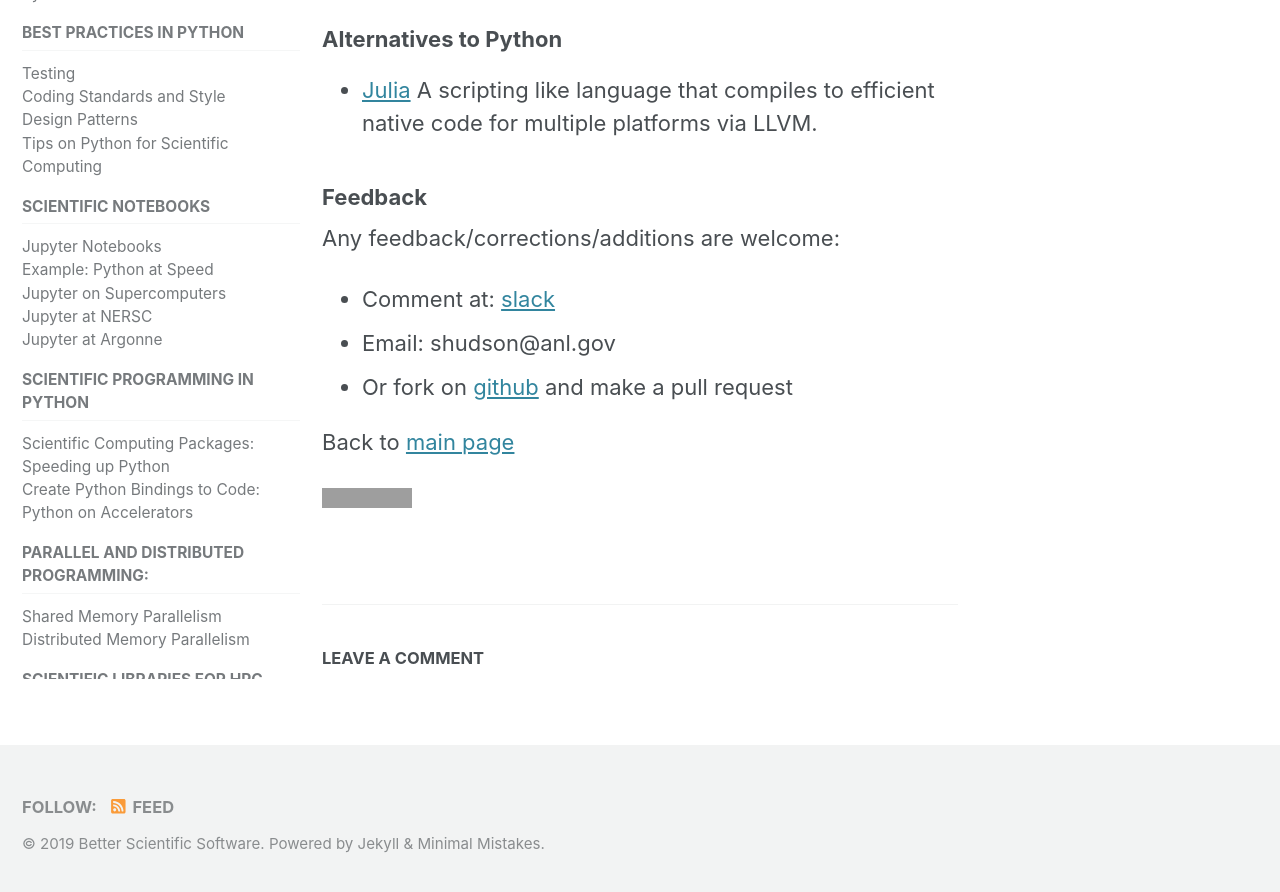
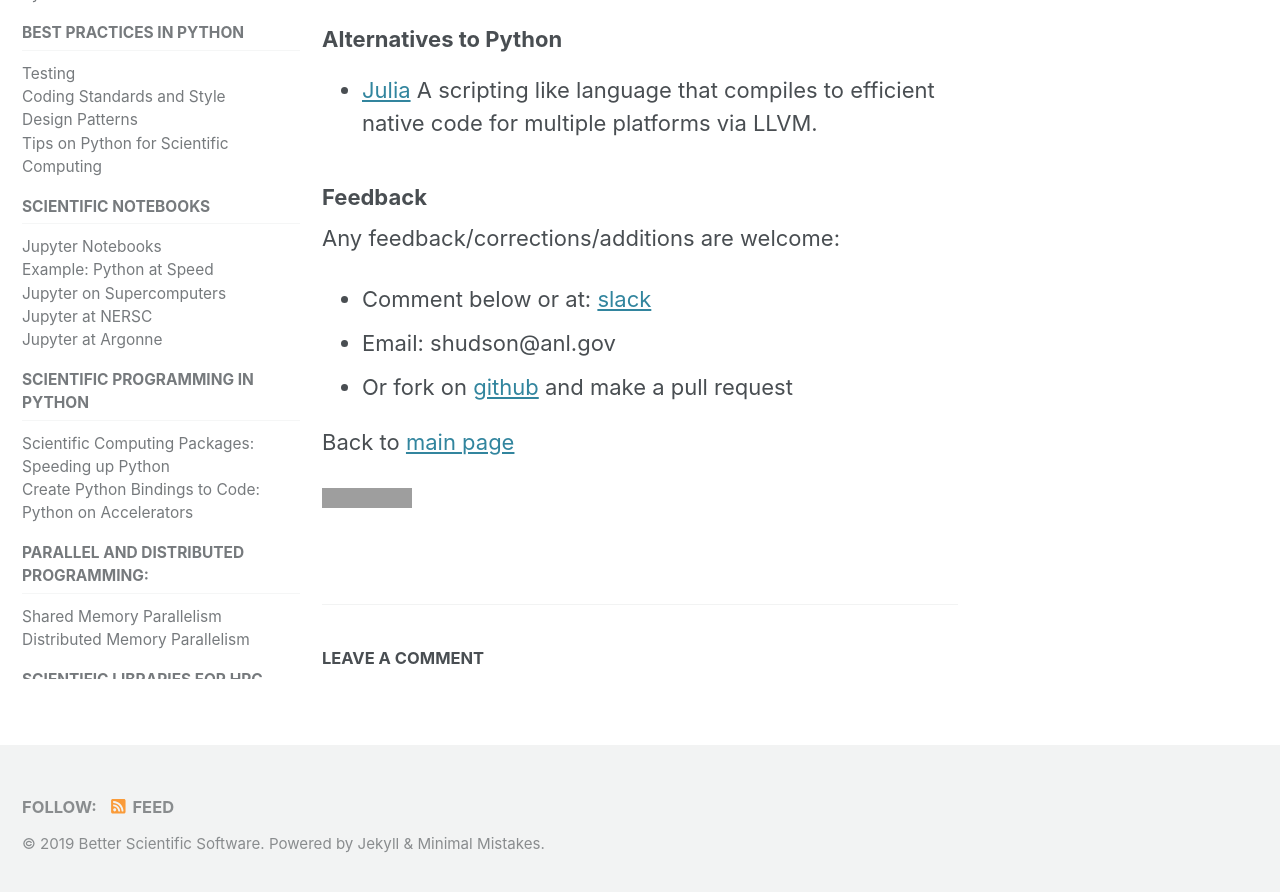
Before and after one commit to betterscientificsoftware/python-for-hpc, a Jekyll site: the page built from _pages/content.md, in a window 1280 px wide and 900 px high, scrolled down 8938 px. Shown: the top 892 px of the window. Built offline with Jekyll 4.4.1, drawn with Linux system fonts in a browser that asks for light colours; cached includes are drawn as plain includes; nearby versions of some CDN libraries; comment, search, counter and statistics services are not loaded; grey boxes are pictures that could not be loaded.

```diff
--- a/_pages/content.md
+++ b/_pages/content.md
@@ -185,7 +185,7 @@ Find more software engineering materials for computational scientists at the [Be
 
 Any feedback/corrections/additions are welcome:
 
- - Comment at: [slack](https://join.slack.com/t/bssw-python/shared_invite/enQtNDcxNDA3OTg0OTYwLTAyOGY0YjdhNDUzOTE1NGUwNGM4MDI1ZDQwY2U3OGY2NzQxZWE4ZDZiZjM2OTEzNDRkNDBkZTEyMDVlMDM2NTE)
+ - Comment below or at: [slack](https://join.slack.com/t/bssw-python/shared_invite/enQtNDcxNDA3OTg0OTYwLTAyOGY0YjdhNDUzOTE1NGUwNGM4MDI1ZDQwY2U3OGY2NzQxZWE4ZDZiZjM2OTEzNDRkNDBkZTEyMDVlMDM2NTE)
  - Email: shudson@anl.gov
  - Or fork on [github](https://github.com/betterscientificsoftware/python-for-hpc) and make a pull request
 
```
Also changed, not shown: _posts/2018-06-11-interrogating-numpy.md (+1 -0 lines).
